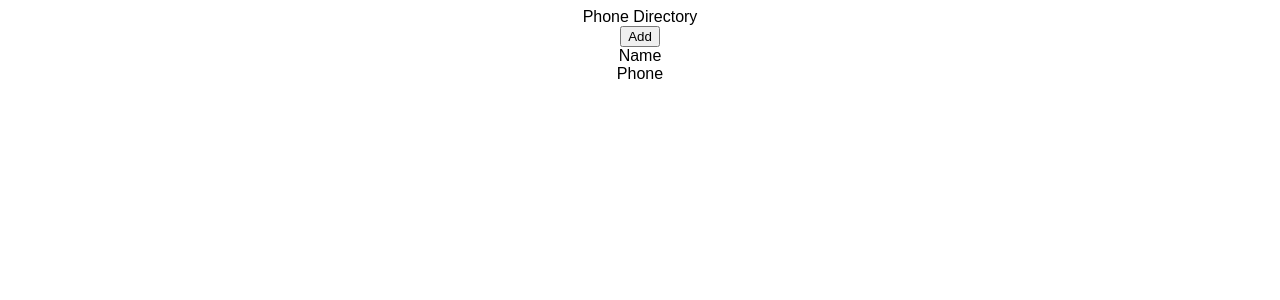
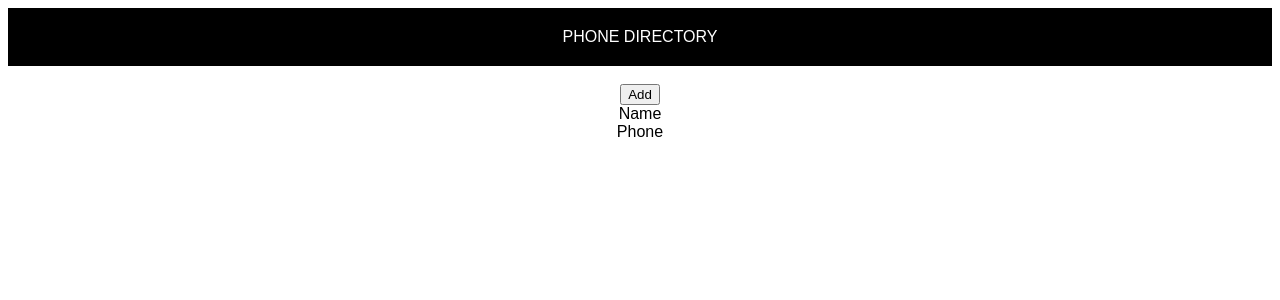
Before and after one commit to Sivas6496/AynReact, a React (Create React App) app: page / in a window 1280 px wide. Shown: the top 300 px of the page. Built offline with nearby package versions, Linux system fonts and the light colour scheme.

Commit message:
Styled ‘Header’

```diff
--- a/src/App.js
+++ b/src/App.js
@@ -5,6 +5,7 @@ export default function App() {
   return (
     <div className="App">
       <Header />
+      <br />
       <button>Add</button>
       <div>
         <span>Name</span>
--- a/src/Header.js
+++ b/src/Header.js
@@ -1,10 +1,13 @@
-import React from 'react'
-const Header=function(){
-  return(
-    <div>
-      Phone Directory
-    </div>
-  )
-}
+import React from "react";
+const Header = function () {
+  const headerStyle = {
+    background: "black",
+    color: "white",
+    textAlign: "center",
+    textTransform: "uppercase",
+    padding: 20
+  };
+  return <div style={headerStyle}>Phone Directory</div>;
+};
 
 export default Header;
```
